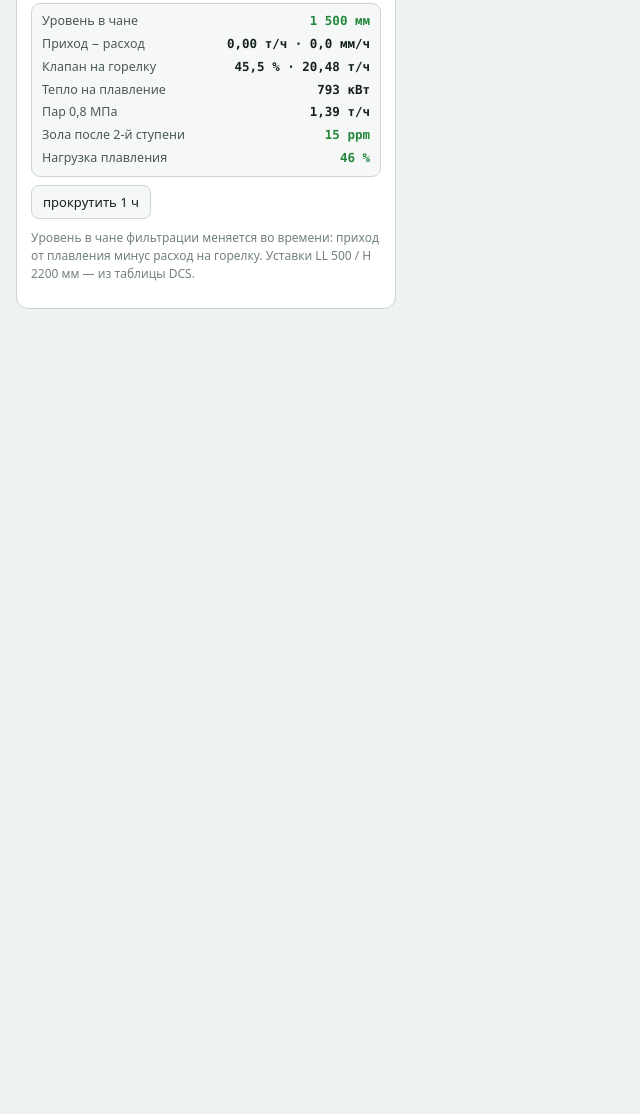
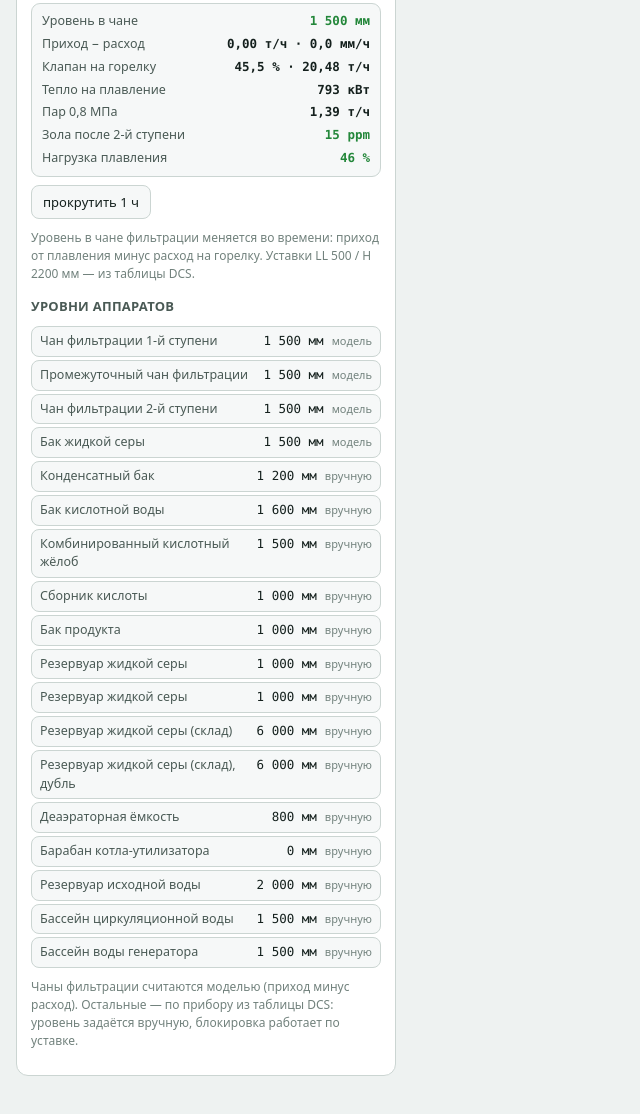
Before and after one commit to redist1984/TMK-plant, a website: page twin.html in a window 1280 px wide. Shown: the part 1300-2414 px from the top of the page, without its empty margins (0-640 px from the left). Before the commit the page ends 1649 px from the top, so only its background shows below. Drawn offline with Linux system fonts and the light colour scheme.

Commit message:
feat(twin): уровни по 18 аппаратам, уставки из DCS
Раньше модель знала уровень одного чана. Теперь 18 аппаратов в трёх
категориях:

  calc   — считается моделью: приход расплава минус расход на горелку
           (4 чана фильтрации)
  manual — прибор и уставки из таблицы DCS есть, модели потоков нет:
           уровень задаёт оператор, блокировка работает по уставке
  none   — прибора нет (маслобак, конденсатосборник) — честно «без сигнала»

Уставки LL / L / H / HH берутся из таблицы мониторинга DCS, а не придуманы.
Площадь зеркала чанов — параметр: в документах её нет.

Итог по блокировкам: уровневых причин 23, значениями закрыто 18.
Остались 4 причины турбинного отделения (115) — масло и вода, приборов
в таблице нет.

Проверено в браузере: установка LT-13101 = 300 мм даёт срабатывание I-13101
по уставке LL 500 мм. «Без сигнала» стало 30 вместо 39.

Добавлена панель «Уровни аппаратов»: уровень, уставка, статус; строки manual
выбираются, уровень ставится ползунком. npm run twin:vessels в checks.

Попутно исправлена устаревшая подпись: мощность турбины уже не «допущение»,
а расчёт с отбором, откалиброванный по проектным 19,1 МВт.

```diff
--- a/package.json
+++ b/package.json
@@ -17,6 +17,7 @@
     "twin:heat": "node twin/heat.selftest.js",
     "twin:temps": "node twin/temps.selftest.js",
     "twin:melt": "node twin/melt.selftest.js",
+    "twin:vessels": "node twin/vessels.selftest.js",
     "twin:gen": "node twin/gen-interlocks.js",
     "flow-labels": "node tools/check-flow-labels.js"
   },
--- a/service-worker.js
+++ b/service-worker.js
@@ -1,4 +1,4 @@
-const CACHE = 'tmk-plant-v150';
+const CACHE = 'tmk-plant-v151';
 const ASSETS = [
   "logo.png",
   "twin.html",
@@ -15,6 +15,7 @@ const ASSETS = [
   "twin/temps.js",
   "twin/melt.js",
   "twin/tank.js",
+  "twin/vessels.js",
   "fonts/fonts.css",
   "fonts/GolosText-400-cyrillic.woff2",
   "fonts/GolosText-400-latin.woff2",
--- a/twin.html
+++ b/twin.html
@@ -88,6 +88,15 @@ td.up{color:var(--ok)} td.down{color:var(--bad)}
 .lv .row b{font-family:ui-monospace,Menlo,Consolas,monospace}
 .lv .row b.ok{color:var(--ok)}
 .lv .row b.bad{color:var(--bad)}
+.vessels{display:flex;flex-direction:column;gap:3px;margin:8px 0}
+.vrow{display:grid;grid-template-columns:1fr auto auto;gap:8px;align-items:baseline;padding:5px 8px;border:1px solid var(--line);border-radius:8px;background:var(--panel2);font-size:12.5px}
+.vrow .vn{color:var(--ink2)}
+.vrow .vl{font-family:ui-monospace,Menlo,Consolas,monospace}
+.vrow .vs{font-size:11px;color:var(--ink3)}
+.vrow.bad{border-color:var(--bad)}
+.vrow.bad .vs{color:var(--bad)}
+.vrow.sel{cursor:pointer}
+.vrow.sel:hover{border-color:var(--accent)}
 </style>
 </head>
 <body>
@@ -112,6 +121,13 @@ td.up{color:var(--ok)} td.down{color:var(--bad)}
     <div class="lv" id="levelBox"></div>
     <div class="btns"><button type="button" id="bAdvance">прокрутить 1 ч</button></div>
     <p class="note" id="meltNote">Уровень в чане фильтрации меняется во времени: приход от плавления минус расход на горелку. Уставки LL 500 / H 2200 мм — из таблицы DCS.</p>
+
+    <h2 id="vesselTitle" style="margin-top:14px">Уровни аппаратов</h2>
+    <div id="vessels" class="vessels"></div>
+    <div class="ctl" id="vset" style="display:none"><div class="row"><label for="v-level" id="v-lbl"></label>
+      <output id="v-val"></output></div>
+      <input type="range" id="v-level" min="0" max="2200" step="50"></div>
+    <p class="note" id="vesselNote">Чаны фильтрации считаются моделью (приход минус расход). Остальные — по прибору из таблицы DCS: уровень задаётся вручную, блокировка работает по уставке.</p>
   </div>
 
   <div>
@@ -167,6 +183,7 @@ td.up{color:var(--ok)} td.down{color:var(--bad)}
 <script src="twin/temps.js"></script>
 <script src="twin/melt.js"></script>
 <script src="twin/tank.js"></script>
+<script src="twin/vessels.js"></script>
 <script>
 (function(){
 'use strict';
@@ -220,6 +237,9 @@ const TXT = {
     meltLevel: 'Уровень в чане', meltNet: 'Приход − расход', meltHeat: 'Тепло на плавление',
     meltSteam: 'Пар 0,8 МПа', meltAshOut: 'Зола после 2-й ступени', meltLoad: 'Нагрузка плавления',
     autoConv: 'конверсия из равновесия (ползунки не действуют)',
+    vesselTitle: 'Уровни аппаратов',
+    vesselNote: 'Чаны фильтрации считаются моделью (приход минус расход). Остальные — по прибору из таблицы DCS: уровень задаётся вручную, блокировка работает по уставке.',
+    vesselCalc: 'модель', vesselManual: 'вручную', vesselSet: 'Уровень, мм',
     meltAdvance: 'прокрутить 1 ч', meltAuto: 'автомат уровня (двигает клапан)', meltSp: 'Задание уровня, мм', meltValve: 'Клапан на горелку',
     badStopped: 'Горение остановлено блокировкой',
     heatTitle: 'Тепло и пар',
@@ -227,7 +247,7 @@ const TXT = {
     heatPower: 'Тепло реакций',
     heatTurbine: 'Турбина (оценка)',
     heatExtraction: 'Отбор 0,8 МПа',
-    heatNote: 'Пар считается из тепла реакций горения и конверсии; КПД котла подобран по проектному балансу. Мощность турбины — оценка по допущению КПД, в балансе её нет.',
+    heatNote: 'Пар считается из тепла реакций горения и конверсии; КПД котла подобран по проектному балансу. Турбина: отбор 0,8 МПа на плавление и обогрев, остальное в конденсатор; КПД турбины подобран по проектным 19,1 МВт при 81,8 т/ч.',
     tempTitle: 'Температуры газа',
     tempPoint: 'Точка', tempCalc: 'Расчёт', tempDesign: 'Проект', tempDev: 'Откл.',
     tempNote: 'Печь и ступени считаются из тепла реакций и теплоёмкости газа; входы ступеней — уставки. 4-я ступень в проектном балансе не сходится: рост 311 → 415 °C теплом конверсии не объясняется.',
@@ -278,6 +298,9 @@ const TXT = {
     meltLevel: 'Chandagi sath', meltNet: 'Kelish − sarf', meltHeat: 'Eritishga issiqlik',
     meltSteam: 'Bug‘ 0,8 MPa', meltAshOut: '2-bosqichdan keyingi kul', meltLoad: 'Eritish yuklamasi',
     autoConv: 'konversiya muvozanatdan (polzunkilar ishlamaydi)',
+    vesselTitle: 'Apparatlar sathi',
+    vesselNote: 'Filtr chanlari model bo‘yicha hisoblanadi. Qolganlari — DCS jadvalidagi asbob bo‘yicha: sath qo‘lda beriladi, blokirovka ustavka bo‘yicha ishlaydi.',
+    vesselCalc: 'model', vesselManual: 'qo‘lda', vesselSet: 'Sath, mm',
     meltAdvance: '1 soat oldinga', meltAuto: 'sath avtomati (klapanni yuritadi)', meltSp: 'Sath topshirig‘i, mm', meltValve: 'Pechga klapan',
     badStopped: 'Yonish blokirovka bilan to‘xtatildi',
     heatTitle: 'Issiqlik va bug‘',
@@ -285,7 +308,7 @@ const TXT = {
     heatPower: 'Reaksiya issiqligi',
     heatTurbine: 'Turbina (taxmin)',
     heatExtraction: 'Olib tashlash 0,8 MPa',
-    heatNote: 'Bug‘ yonish va konversiya reaksiyalari issiqligidan hisoblanadi; qozon FIK loyihaviy balans bo‘yicha tanlangan. Turbina quvvati — FIK taxmini bo‘yicha baho, balansda u yo‘q.',
+    heatNote: 'Bug‘ yonish va konversiya issiqligidan hisoblanadi; qozon FIK loyihaviy balans bo‘yicha tanlangan. Turbina: 0,8 MPa olib tashlash, qolgani kondensatorga; turbina FIK loyihaviy 19,1 MVt bo‘yicha tanlangan.',
     tempTitle: 'Gaz temperaturalari',
     tempPoint: 'Nuqta', tempCalc: 'Hisob', tempDesign: 'Loyiha', tempDev: 'Farq',
     tempNote: 'Pech va bosqichlar reaksiya issiqligi va gaz issiqlik sig‘imidan hisoblanadi; bosqich kirishlari — ustavkalar. 4-bosqich loyihaviy balansda mos kelmaydi.',
@@ -332,6 +355,7 @@ SIG.forEach((s) => { sig[s.k] = s.def; });
 // Плавление: уровень в чане — первая величина, которая зависит от времени.
 const MELT = { sulfur: 20.48, ash: 120 };
 const LVL = { level: 1500, area: 5, LL: 500, H: 2200, sp: 1500, auto: true };
+let vsel = null;   // выбранный аппарат для ручного уровня
 
 /** Расход серы на горелку из положения клапана, т/ч. */
 function burnFlow() { return (state.valve / 100) * VALVE_MAX_T_H; }
@@ -440,8 +464,49 @@ function paintStatic() {
     const burn = burnFlow();
     LVL.level = TwinTank.step({ level: LVL.level, area_m2: LVL.area, LL: LVL.LL, H: LVL.H },
       { qIn_t_h: MELT.sulfur, qOut_t_h: burn }, 60).level;
+    if (window.TwinVessels) TwinVessels.advance({ melt_t_h: MELT.sulfur, burn_t_h: burn }, 60);
     render();
   };
+}
+
+/** Панель уровней: аппараты, уставки из DCS, кто считается, кто вручную. */
+function paintVessels(L) {
+  if (!window.TwinVessels) { $('vessels').innerHTML = ''; return; }
+  $('vesselTitle').textContent = L.vesselTitle;
+  $('vesselNote').textContent = L.vesselNote;
+  const rows = TwinVessels.list({}, lang);
+  const bad = (r) => r.status === 'low' || r.status === 'high' || r.status === 'high-high';
+  const txt = (r) => r.status === 'normal' ? (r.mode === 'calc' ? L.vesselCalc : L.vesselManual)
+    : r.status === 'low' ? '↓ LL ' + (r.sp.LL ?? r.sp.L)
+      : r.status === 'high-high' ? '↑ HH ' + r.sp.HH
+        : '↑ H ' + r.sp.H;
+  $('vessels').innerHTML = rows.map((r) =>
+    '<div class="vrow' + (bad(r) ? ' bad' : '') + (r.mode === 'manual' ? ' sel' : '')
+    + '" data-tag="' + esc(r.tag) + '" data-max="' + (r.sp.range ? r.sp.range[1] : 2500) + '">'
+    + '<span class="vn">' + esc(r.name) + '</span>'
+    + '<span class="vl">' + (r.level == null ? '—' : f(r.level, 0) + ' мм') + '</span>'
+    + '<span class="vs">' + esc(txt(r)) + '</span></div>').join('');
+
+  $('vessels').querySelectorAll('.vrow[data-tag]').forEach((el) => {
+    el.onclick = () => {
+      const row = rows.find((x) => x.tag === el.dataset.tag);
+      if (!row || row.mode !== 'manual') return;
+      vsel = row;
+      const box = $('vset');
+      box.style.display = 'block';
+      $('v-lbl').textContent = L.vesselSet + ' — ' + row.name;
+      const max = row.sp.range ? row.sp.range[1] : 2500;
+      const el2 = $('v-level');
+      el2.max = String(max);
+      el2.value = String(row.level || 0);
+      $('v-val').textContent = f(row.level || 0, 0);
+      el2.oninput = (e) => {
+        TwinVessels.setLevel(row.tag, parseFloat(e.target.value));
+        $('v-val').textContent = f(parseFloat(e.target.value), 0);
+        render();
+      };
+    };
+  });
 }
 
 /** Плавление и уровень: тепло, пар, зола и что с уровнем за час. */
@@ -585,7 +650,9 @@ function render() {
     'YL-PP-11302': sig.p302,
     'YL-PP-11303': sig.p303,
     'PP-11302': sig.p302,
-    // уровень в чане фильтрации — считается моделью ёмкости, а не руками
+    // уровни всех аппаратов: часть считается моделью, часть задаётся вручную
+    ...(window.TwinVessels ? TwinVessels.forState() : {}),
+    // уровень в чане фильтрации — из модели ёмкости, перекрывает статичное значение
     'LT-11101': LVL.level,
     'LIAS-11101': LVL.level,
   });
@@ -622,6 +689,7 @@ function render() {
   paintHeat(L, cur);
   paintTemps(L, cur);
   paintMelt(L, plain.sulfur_t_h || 0);
+  paintVessels(L);
   if (cur.error) {
     $('alert').innerHTML = '<div class="alert bad">' + esc(cur.error) + '</div>';
   } else {
--- /dev/null
+++ b/twin/vessels.js
@@ -0,0 +1,152 @@
+'use strict';
+// IIFE: файл подключается и как модуль Node, и как обычный <script>.
+(function () {
+/*
+ * Уровни по аппаратам.
+ *
+ * Три категории:
+ *
+ *   calc   — уровень считается моделью (есть приход и расход): чаны фильтрации
+ *            получают расплав и отдают его на горелку.
+ *   manual — прибор и уставки есть (таблица DCS), но модели прихода/расхода нет:
+ *            уровень задаёт оператор, блокировка при этом работает по-настоящему.
+ *   none   — нет ни модели, ни уставок: показываем честно, что сигнала нет.
+ *
+ * Уставки (LL/L/H/HH) берутся из таблицы мониторинга DCS, а не придумываются.
+ */
+
+const SIG = (typeof module !== 'undefined' && module.exports)
+  ? require('./dcs-signals.data.js')
+  : self.TWIN_SIGNALS;
+
+const TANK = (typeof module !== 'undefined' && module.exports)
+  ? require('./tank.js')
+  : self.TwinTank;
+
+// Аппараты с моделью потоков. Площадь зеркала — параметр (в документах её нет),
+// выбран по типовым размерам чана; уставки придут из DCS.
+const CALC = [
+  { tag: 'LT-11101', area: 5, init: 1500, name: { ru: 'Чан фильтрации 1-й ступени', uz: '1-bosqich filtr chani' } },
+  { tag: 'LT-11102', area: 5, init: 1500, name: { ru: 'Промежуточный чан фильтрации', uz: 'Oraliq filtr chani' } },
+  { tag: 'LT-11103', area: 5, init: 1500, name: { ru: 'Чан фильтрации 2-й ступени', uz: '2-bosqich filtr chani' } },
+  { tag: 'LT-11104', area: 5, init: 1500, name: { ru: 'Бак жидкой серы', uz: 'Suyuq oltingugurt baki' } },
+];
+
+// Аппараты, где модель потоков не построена: уровень задаётся вручную.
+const MANUAL = [
+  { tag: 'LT-11105', init: 1200, name: { ru: 'Конденсатный бак', uz: 'Kondensat baki' } },
+  { tag: 'LT-11106', init: 1600, name: { ru: 'Бак кислотной воды', uz: 'Kislotali suv baki' } },
+  { tag: 'LT-11301', init: 1500, name: { ru: 'Комбинированный кислотный жёлоб', uz: 'Kombinatsiyalangan kislota novi' } },
+  { tag: 'LT-11302', init: 1000, name: { ru: 'Сборник кислоты', uz: 'Kislota yig‘gichi' } },
+  { tag: 'LT-11303', init: 1000, name: { ru: 'Бак продукта', uz: 'Mahsulot baki' } },
+  { tag: 'LT-12202', init: 1000, name: { ru: 'Резервуар жидкой серы', uz: 'Suyuq oltingugurt rezervuari' } },
+  { tag: 'LT-12203', init: 1000, name: { ru: 'Резервуар жидкой серы', uz: 'Suyuq oltingugurt rezervuari' } },
+  { tag: 'LT-12201A', init: 6000, name: { ru: 'Резервуар жидкой серы (склад)', uz: 'Suyuq oltingugurt rezervuari (ombor)' } },
+  { tag: 'LT-12201B', init: 6000, name: { ru: 'Резервуар жидкой серы (склад), дубль', uz: 'Suyuq oltingugurt rezervuari (ombor), zaxira' } },
+  { tag: 'LT-114.151A,B', init: 800, name: { ru: 'Деаэраторная ёмкость', uz: 'Deaеratsiya sig‘imi' } },
+  { tag: 'LT-11401A~C', init: 0, name: { ru: 'Барабан котла-утилизатора', uz: 'Utilizator qozoni barabani' } },
+  { tag: 'LT-13101', init: 2000, name: { ru: 'Резервуар исходной воды', uz: 'Boshlang‘ich suv rezervuari' } },
+  { tag: 'LT-13301', init: 1500, name: { ru: 'Бассейн циркуляционной воды', uz: 'Aylanma suv basseyni' } },
+  { tag: 'LT-13401', init: 1500, name: { ru: 'Бассейн воды генератора', uz: 'Generator suv basseyni' } },
+];
+
+function spOf(tag) {
+  const r = SIG && SIG.signals ? SIG.signals[tag] : null;
+  if (!r) return { LL: null, L: null, H: null, HH: null, unit: 'мм', range: null };
+  return { LL: r.LL, L: r.L, H: r.H, HH: r.HH, unit: r.unit || 'мм', range: r.range };
+}
+
+/** Состояние уровня по уставкам. */
+function status(level, sp) {
+  if (level == null) return 'none';
+  if (sp.LL != null && level <= sp.LL) return 'low';
+  if (sp.HH != null && level >= sp.HH) return 'high-high';
+  if (sp.H != null && level >= sp.H) return 'high';
+  if (sp.L != null && level <= sp.L) return 'low';
+  return 'normal';
+}
+
+const state = {};
+CALC.forEach((t) => { state[t.tag] = t.init; });
+MANUAL.forEach((t) => { state[t.tag] = t.init; });
+
+/**
+ * Список аппаратов для панели.
+ * @param {object} flows {melt_t_h, burn_t_h}
+ * @param {string} lang 'ru' | 'uz'
+ */
+function list(flows, lang) {
+  const out = [];
+  for (const t of CALC) {
+    const sp = spOf(t.tag);
+    out.push({
+      tag: t.tag,
+      name: (t.name[lang] || t.name.ru),
+      level: state[t.tag],
+      mode: 'calc',
+      sp,
+      status: status(state[t.tag], sp),
+    });
+  }
+  for (const t of MANUAL) {
+    const sp = spOf(t.tag);
+    out.push({
+      tag: t.tag,
+      name: (t.name[lang] || t.name.ru),
+      level: state[t.tag],
+      mode: 'manual',
+      sp,
+      status: status(state[t.tag], sp),
+    });
+  }
+  return out;
+}
+
+/** Продвинуть уровни на dt минут. Считаются только аппараты с моделью потоков. */
+function advance(flows, dt_min) {
+  const inT = flows.melt_t_h || 0;
+  const outT = flows.burn_t_h || 0;
+  for (const t of CALC) {
+    const sp = spOf(t.tag);
+    const r = TANK.step({ level: state[t.tag], area_m2: t.area, LL: sp.LL, H: sp.H, HH: sp.HH },
+      { qIn_t_h: inT, qOut_t_h: outT }, dt_min);
+    state[t.tag] = r.level;
+  }
+  return list(flows, 'ru');
+}
+
+function setLevel(tag, value) {
+  state[tag] = Math.max(0, value);
+}
+
+/** Значения уровней для вычислителя блокировок: и LT-, и LIAS-теги. */
+function forState() {
+  const m = {};
+  for (const [tag, v] of Object.entries(state)) {
+    m[tag] = v;
+    // Логические метки блокировок: LIAS-11101 ← LT-11101,
+    // LIAS-11401A ← LT-11401A~C, LIAS-114.151B ← LT-114.151A,B
+    const p = tag.match(/^[A-Z]+-?([\d.]+)([A-Z~,/]*)/);
+    if (!p) continue;
+    const num = p[1].replace(/\.$/, '');
+    m['LIAS-' + num] = v;
+    const letters = new Set();
+    for (const part of String(p[2] || '').split(',')) {
+      const rng = part.match(/^([A-Z])~([A-Z])$/);
+      if (rng) {
+        for (let c = rng[1].charCodeAt(0); c <= rng[2].charCodeAt(0); c++) letters.add(String.fromCharCode(c));
+      } else {
+        for (const ch of part) if (/[A-Z]/.test(ch)) letters.add(ch);
+      }
+    }
+    for (const l of letters) m['LIAS-' + num + l] = v;
+    // и полевые метки по буквам: LT-11401A/B/C раскрывается в A, B, C
+    for (const l of letters) m['LT-' + num + l] = v;
+  }
+  return m;
+}
+
+const API = { list, advance, setLevel, forState, status, state, CALC, MANUAL };
+if (typeof module !== 'undefined' && module.exports) module.exports = API;
+else self.TwinVessels = API;
+})();
```
Also changed, not shown: twin/vessels.selftest.js (added, +63 -0 lines), .github/workflows/checks.yml, twin/README.md.
